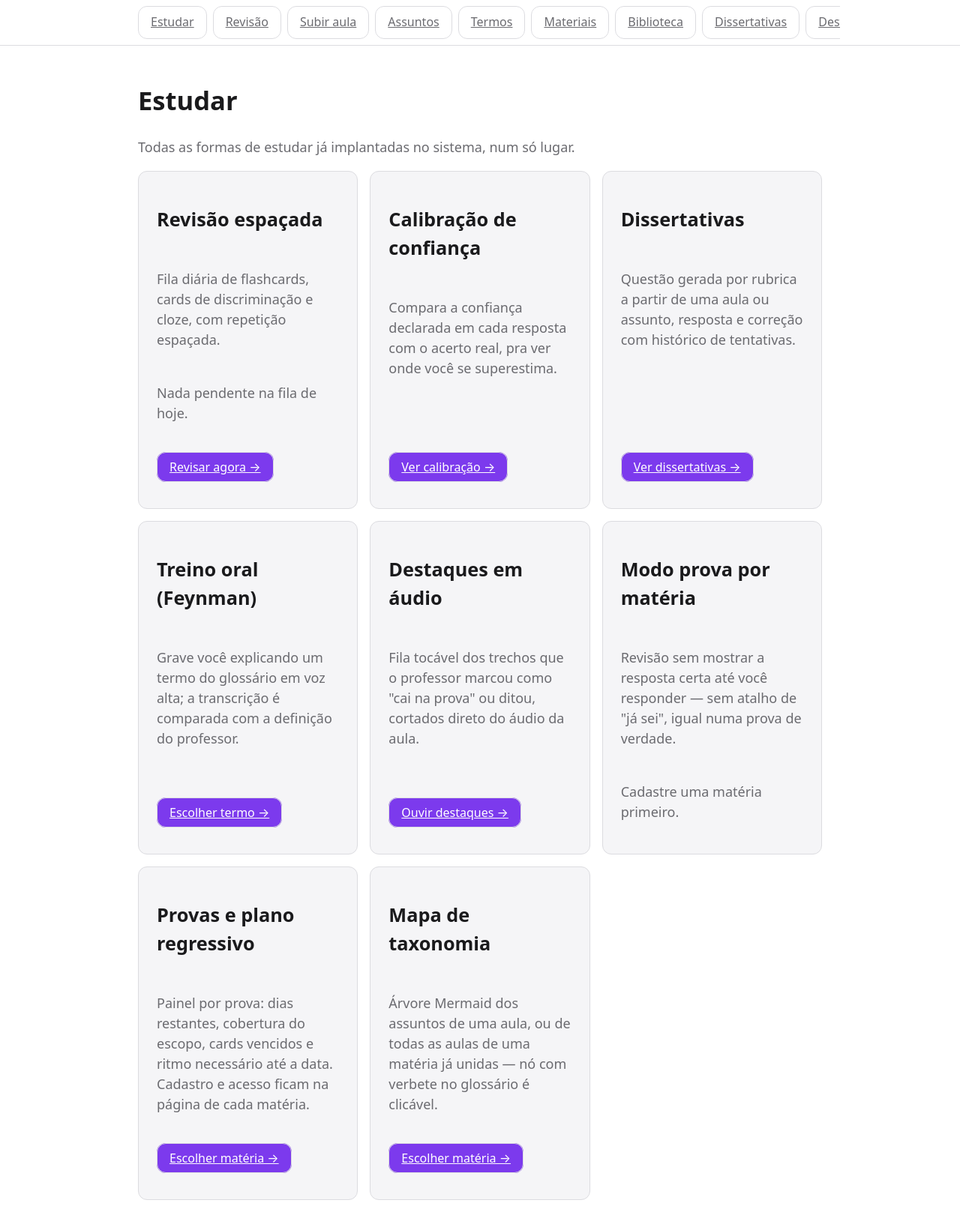
After one commit to mecadosjogos/estudos, a FastAPI app: template server/app/templates/estudar.html in a window 1280 px wide. The commit adds this page. Shown: the whole page at 75% size. Run offline with FastAPI, Linux system fonts and the light colour scheme; the template is opened without the code that fills it, so the values that code supplies are empty.

Commit message:
Adiciona página "Estudar" reunindo todas as formas de estudo num hub
Nova rota /estudar lista revisão espaçada, calibração, dissertativas,
treino oral (Feynman), destaques em áudio, modo prova por matéria,
provas/plano regressivo e mapa de taxonomia, cada uma com atalho pra
sua página. Link novo no menu do topo.

Co-Authored-By: Claude Sonnet 5 <noreply@anthropic.com>

```diff
--- a/server/app/static/style.css
+++ b/server/app/static/style.css
@@ -225,6 +225,23 @@ button, .button {
 	display: flex;
 	gap: var(--space-2);
 	flex-wrap: wrap;
+}
+
+.study-grid {
+	display: grid;
+	grid-template-columns: repeat(auto-fill, minmax(260px, 1fr));
+	gap: var(--space-3);
+}
+
+.study-grid .card {
+	margin-bottom: 0;
+	display: flex;
+	flex-direction: column;
+	gap: var(--space-2);
+}
+
+.study-grid .card p.muted {
+	flex-grow: 1;
 }
 
 .timeline {
--- a/server/app/templates/base.html
+++ b/server/app/templates/base.html
@@ -12,6 +12,7 @@
 	{% block nav %}
 	<nav class="global-nav">
 		<div class="global-nav-inner">
+			<a class="button button-ghost" href="/estudar">Estudar</a>
 			<a class="button button-ghost" href="/revisao">Revisão</a>
 			<a class="button button-ghost" href="/upload">Subir aula</a>
 			<a class="button button-ghost" href="/assuntos">Assuntos</a>
--- /dev/null
+++ b/server/app/templates/estudar.html
@@ -0,0 +1,74 @@
+{% extends "base.html" %}
+{% block title %}Estudar{% endblock %}
+{% block content %}
+<h1>Estudar</h1>
+<p class="muted">Todas as formas de estudar já implantadas no sistema, num só lugar.</p>
+
+<div class="study-grid">
+
+	<div class="card{% if review_count %} card-primary{% endif %}">
+		<h2>Revisão espaçada</h2>
+		<p class="muted">Fila diária de flashcards, cards de discriminação e cloze, com repetição espaçada.</p>
+		{% if review_count %}
+		<p>Hoje: <strong>{{ review_count }}</strong> card(s){% if review_recovery %} <span class="badge error">recuperação</span>{% endif %}</p>
+		{% else %}
+		<p class="muted">Nada pendente na fila de hoje.</p>
+		{% endif %}
+		<p><a class="button" href="/revisao">Revisar agora →</a></p>
+	</div>
+
+	<div class="card">
+		<h2>Calibração de confiança</h2>
+		<p class="muted">Compara a confiança declarada em cada resposta com o acerto real, pra ver onde você se superestima.</p>
+		<p><a class="button" href="/revisao/calibracao">Ver calibração →</a></p>
+	</div>
+
+	<div class="card">
+		<h2>Dissertativas</h2>
+		<p class="muted">Questão gerada por rubrica a partir de uma aula ou assunto, resposta e correção com histórico de tentativas.</p>
+		<p><a class="button" href="/dissertativas">Ver dissertativas →</a></p>
+	</div>
+
+	<div class="card">
+		<h2>Treino oral (Feynman)</h2>
+		<p class="muted">Grave você explicando um termo do glossário em voz alta; a transcrição é comparada com a definição do professor.</p>
+		<p><a class="button" href="/termos">Escolher termo →</a></p>
+	</div>
+
+	<div class="card">
+		<h2>Destaques em áudio</h2>
+		<p class="muted">Fila tocável dos trechos que o professor marcou como "cai na prova" ou ditou, cortados direto do áudio da aula.</p>
+		<p><a class="button" href="/destaques">Ouvir destaques →</a></p>
+	</div>
+
+	<div class="card">
+		<h2>Modo prova por matéria</h2>
+		<p class="muted">Revisão sem mostrar a resposta certa até você responder — sem atalho de "já sei", igual numa prova de verdade.</p>
+		{% if subjects %}
+		<ul class="subject-list">
+			{% for subject in subjects %}
+			<li>
+				<span class="dot" style="background: {{ subject.cor or 'var(--border)' }}"></span>
+				<a href="/revisao/prova/{{ subject.id }}">{{ subject.sigla }} — {{ subject.nome }}</a>
+			</li>
+			{% endfor %}
+		</ul>
+		{% else %}
+		<p class="muted">Cadastre uma matéria primeiro.</p>
+		{% endif %}
+	</div>
+
+	<div class="card">
+		<h2>Provas e plano regressivo</h2>
+		<p class="muted">Painel por prova: dias restantes, cobertura do escopo, cards vencidos e ritmo necessário até a data. Cadastro e acesso ficam na página de cada matéria.</p>
+		<p><a class="button" href="/subjects">Escolher matéria →</a></p>
+	</div>
+
+	<div class="card">
+		<h2>Mapa de taxonomia</h2>
+		<p class="muted">Árvore Mermaid dos assuntos de uma aula, ou de todas as aulas de uma matéria já unidas — nó com verbete no glossário é clicável.</p>
+		<p><a class="button" href="/subjects">Escolher matéria →</a></p>
+	</div>
+
+</div>
+{% endblock %}
```
Also changed, not shown: server/app/routes/pages.py (+11 -0 lines).
